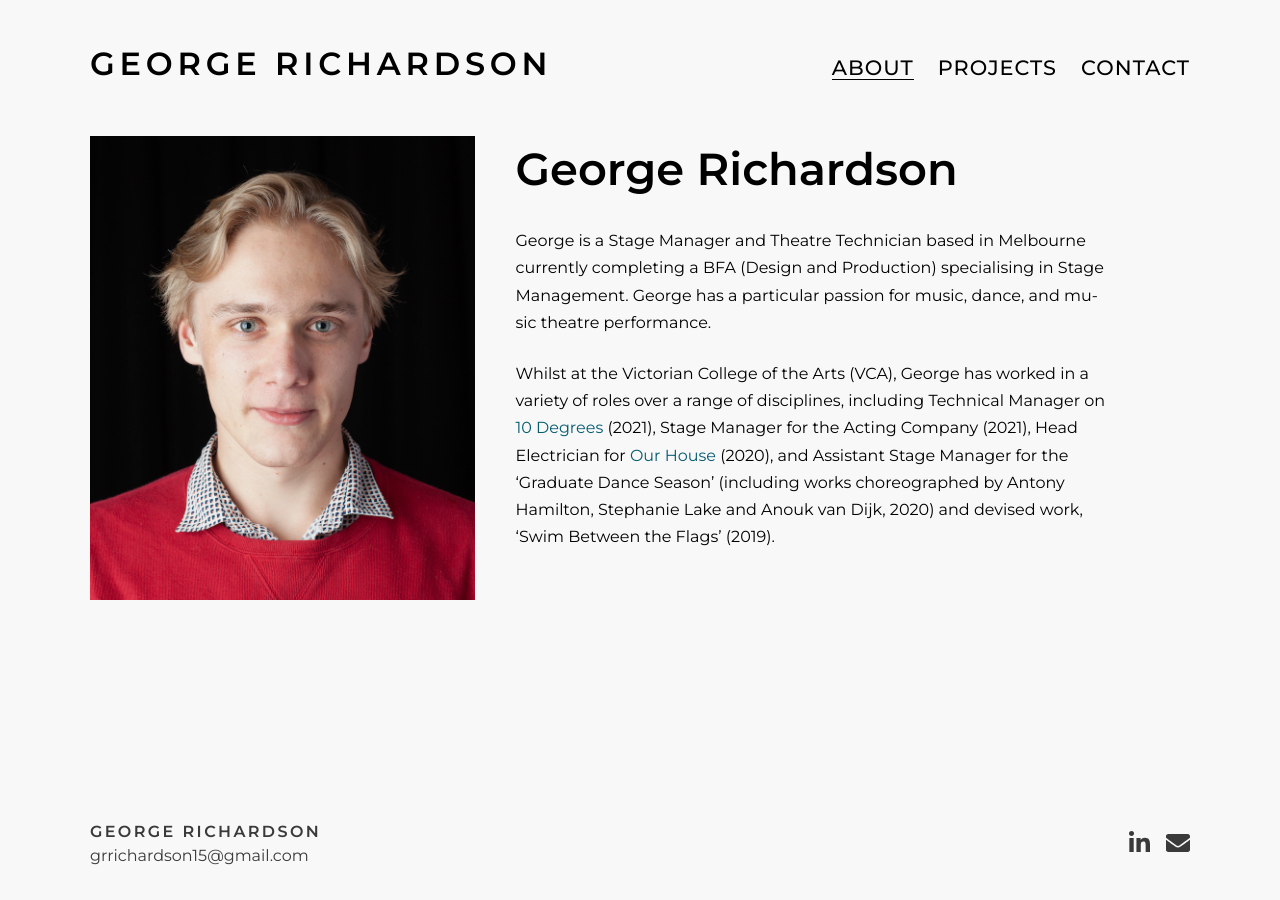
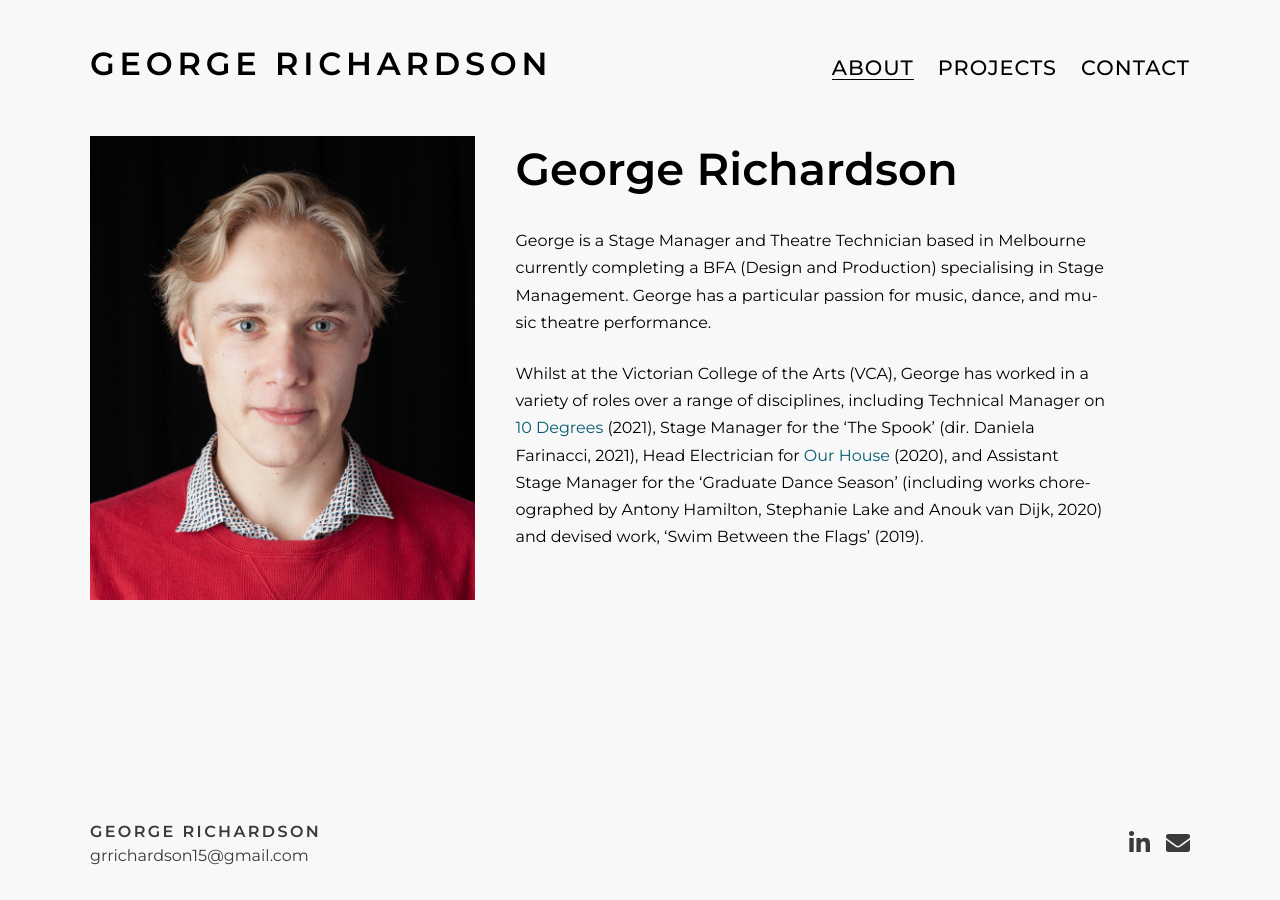
Before and after one commit to grfr12345/grfr12345.github.io, a Jekyll site: the page built from about.md, in a window 1280 px wide. Built offline with Jekyll 4.4.1, drawn with Linux system fonts in a browser that asks for light colours.

Commit message:
about page content update

```diff
--- a/about.md
+++ b/about.md
@@ -12,4 +12,4 @@ headshot:
 
 George is a Stage Manager and Theatre Technician based in Melbourne currently completing a BFA (Design and Production) specialising in Stage Management. George has a particular passion for music, dance, and music theatre performance.
 
-Whilst at the Victorian College of the Arts (VCA), George has worked in a variety of roles over a range of disciplines, including Technical Manager on [10 Degrees]({% link _projects/10-degrees.md %}) (2021), Stage Manager for the Acting Company (2021), Head Electrician for [Our House]({% link _projects/our-house.md %}) (2020), and Assistant Stage Manager for the ‘Graduate Dance Season' (including works choreographed by Antony Hamilton, Stephanie Lake and Anouk van Dijk, 2020) and devised work, 'Swim Between the Flags' (2019).
+Whilst at the Victorian College of the Arts (VCA), George has worked in a variety of roles over a range of disciplines, including Technical Manager on [10 Degrees]({% link _projects/10-degrees.md %}) (2021), Stage Manager for the 'The Spook' (dir. Daniela Farinacci, 2021), Head Electrician for [Our House]({% link _projects/our-house.md %}) (2020), and Assistant Stage Manager for the ‘Graduate Dance Season' (including works choreographed by Antony Hamilton, Stephanie Lake and Anouk van Dijk, 2020) and devised work, 'Swim Between the Flags' (2019).
```
